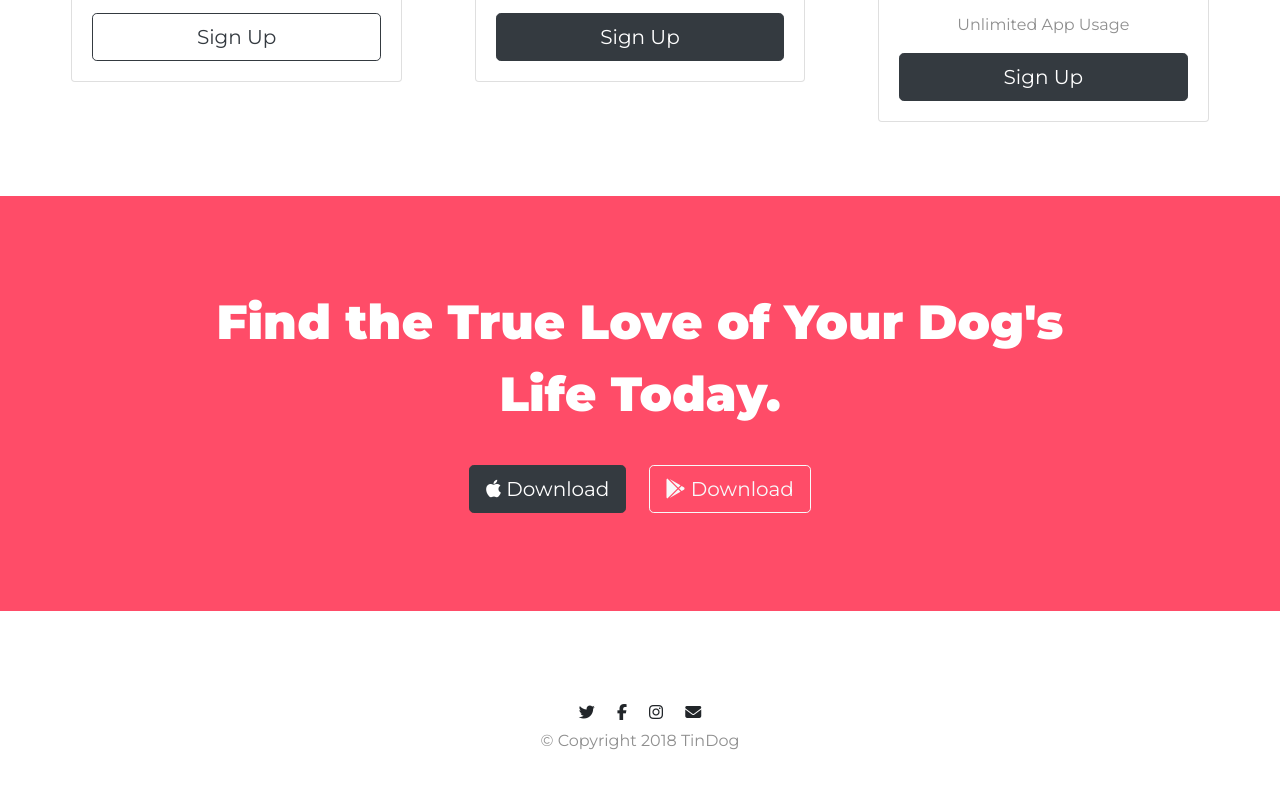
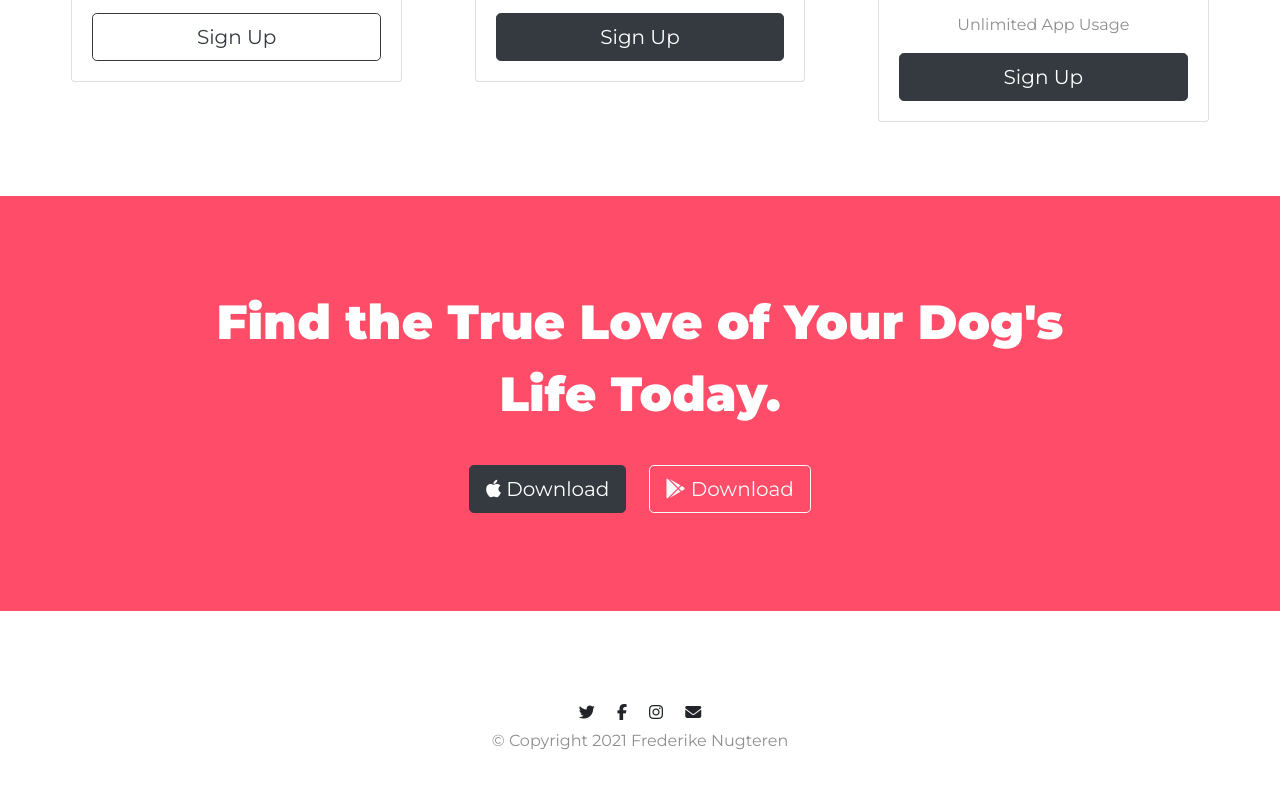
Before and after one commit to frederike-n/tindog2, a plain HTML site: page index.html in a window 1280 px wide. Shown: the part 2063-2851 px from the top of the page. Drawn offline with nearby package versions, Linux system fonts and the light colour scheme.

Commit message:
Update index.html

```diff
--- a/index.html
+++ b/index.html
@@ -204,7 +204,7 @@
       <i class="social-icon fab fa-facebook-f"></i>
       <i class="social-icon fab fa-instagram"></i>
       <i class="social-icon fas fa-envelope"></i>
-      <p>© Copyright 2018 TinDog</p>
+      <p>© Copyright 2021 Frederike Nugteren</p>
   </div>
   </footer>
 
```
